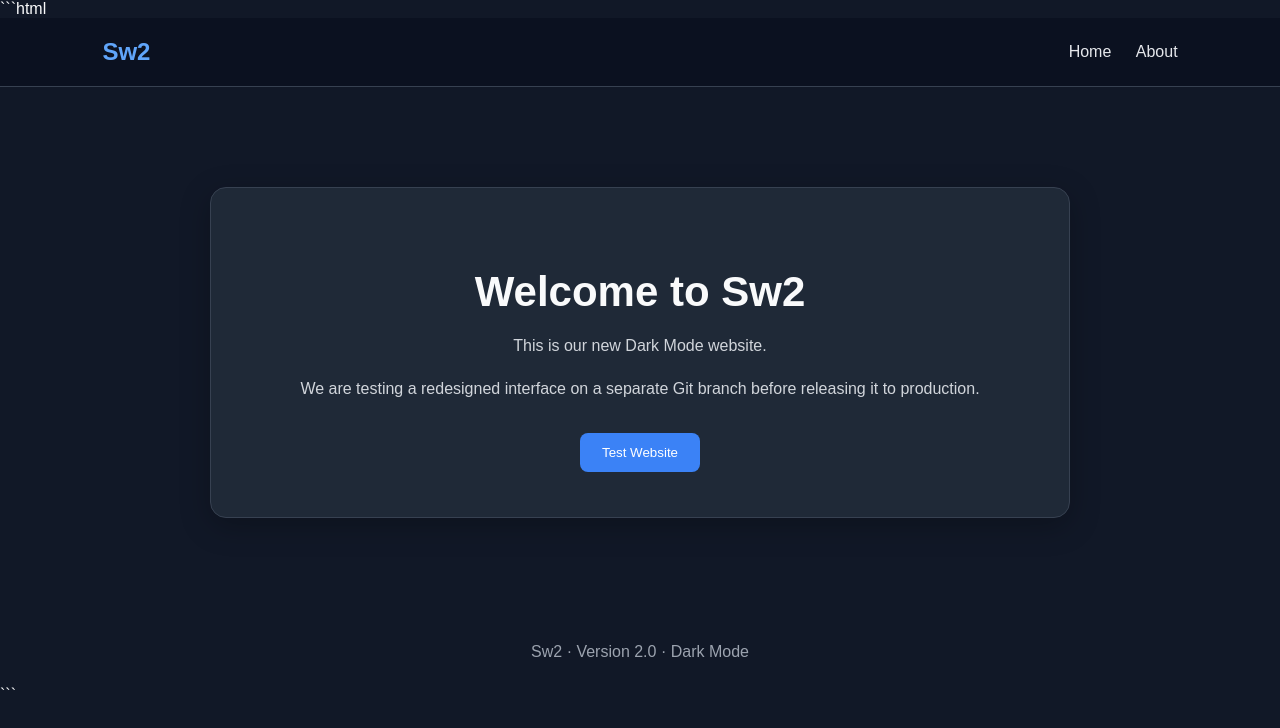
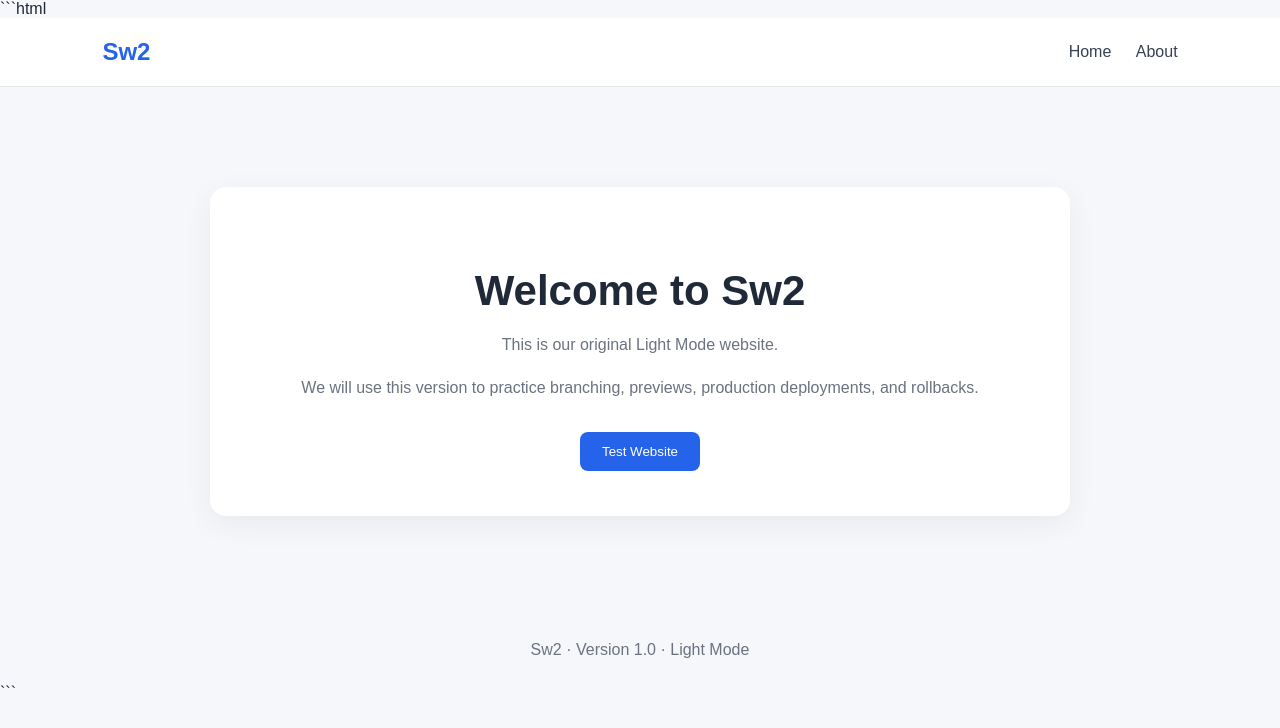
Before and after one commit to Adirohansuyal/Sw2, a plain HTML site: page website/index.html in a window 1280 px wide. Drawn offline with Linux system fonts and the light colour scheme.

Commit message:
Revert "Merged Dark Mode design to production line"
This reverts commit 1e94a9933a9e72ab35b8db088e0b318758deef2a, reversing
changes made to 85d2d39f02fbdddf215633c14957c728f3b65c8a.

````diff
--- a/website/index.html
+++ b/website/index.html
@@ -4,7 +4,7 @@
 <head>
     <meta charset="UTF-8">
     <meta name="viewport" content="width=device-width, initial-scale=1.0">
-    <title>Sw2 | Dark Mode</title>
+    <title>Sw2 | Light Mode</title>
     <style>
         * {
             box-sizing: border-box;
@@ -13,8 +13,8 @@
         body {
             margin: 0;
             font-family: Arial, sans-serif;
-            background: #111827;
-            color: #f9fafb;
+            background: #f5f7fb;
+            color: #1f2937;
         }
 
         nav {
@@ -22,18 +22,18 @@
             justify-content: space-between;
             align-items: center;
             padding: 20px 8%;
-            background: #0b1120;
-            border-bottom: 1px solid #374151;
+            background: #ffffff;
+            border-bottom: 1px solid #e5e7eb;
         }
 
         .logo {
             font-size: 24px;
             font-weight: bold;
-            color: #60a5fa;
+            color: #2563eb;
         }
 
         nav a {
-            color: #e5e7eb;
+            color: #374151;
             text-decoration: none;
             margin-left: 20px;
         }
@@ -46,11 +46,10 @@
         }
 
         .card {
-            background: #1f2937;
+            background: #ffffff;
             padding: 45px 25px;
             border-radius: 16px;
-            border: 1px solid #374151;
-            box-shadow: 0 8px 30px rgba(0, 0, 0, 0.25);
+            box-shadow: 0 8px 30px rgba(0, 0, 0, 0.06);
         }
 
         h1 {
@@ -59,12 +58,12 @@
         }
 
         p {
-            color: #d1d5db;
+            color: #6b7280;
             line-height: 1.7;
         }
 
         button {
-            background: #3b82f6;
+            background: #2563eb;
             color: #ffffff;
             border: none;
             border-radius: 8px;
@@ -73,14 +72,10 @@
             cursor: pointer;
         }
 
-        button:hover {
-            background: #2563eb;
-        }
-
         footer {
             text-align: center;
             padding: 25px;
-            color: #9ca3af;
+            color: #6b7280;
         }
     </style>
 </head>
@@ -96,16 +91,16 @@
     <main>
         <section class="card" id="about">
             <h1>Welcome to Sw2</h1>
-            <p>This is our new Dark Mode website.</p>
-            <p>We are testing a redesigned interface on a separate
-               Git branch before releasing it to production.</p>
-            <button onclick="alert('Dark Mode is working!')">
+            <p>This is our original Light Mode website.</p>
+            <p>We will use this version to practice branching,
+               previews, production deployments, and rollbacks.</p>
+            <button onclick="alert('Light Mode is working!')">
                 Test Website
             </button>
         </section>
     </main>
 
-    <footer>Sw2 · Version 2.0 · Dark Mode</footer>
+    <footer>Sw2 · Version 1.0 · Light Mode</footer>
 </body>
 </html>
 ```
````
